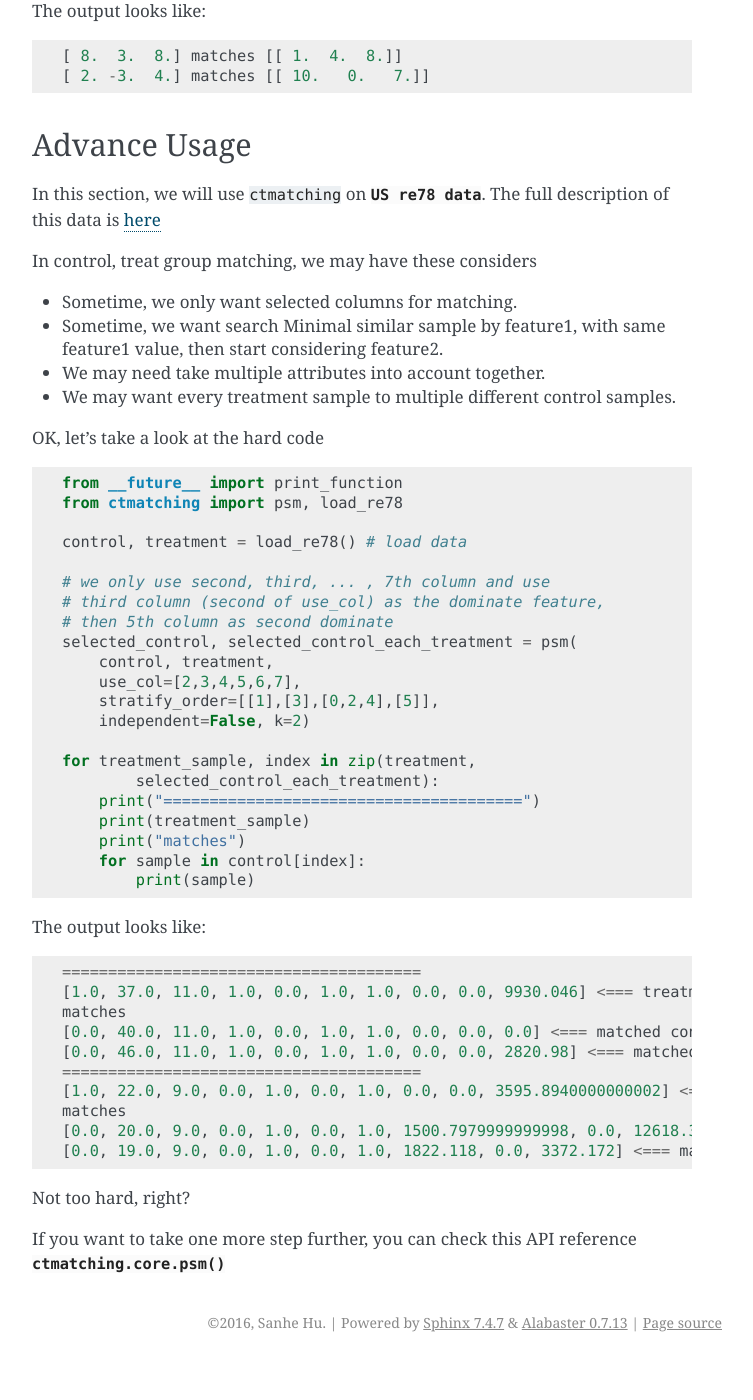
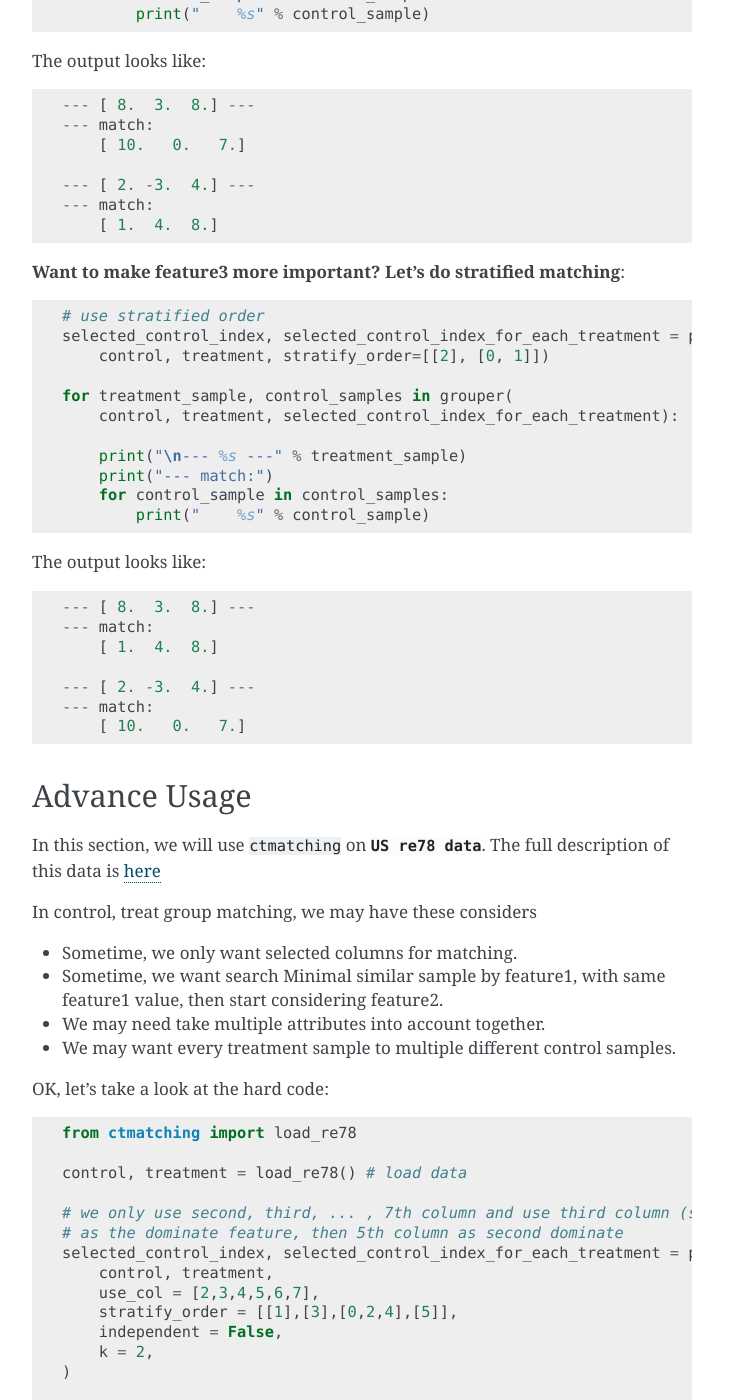
Before and after one commit to MacHu-GWU/ctmatching-project, a Sphinx documentation site: the page built from source/quickstart.rst, in a window 1280 px wide and 1400 px high, scrolled down 849 px. Shown: the whole window, without its empty margins (388-1141 px from the left). Built offline with Sphinx 7.4.7, drawn with Linux system fonts in a browser that asks for light colours; before the commit the page ends 2211 px from its top, so only the background shows below that; some of the changed text lies outside the part shown.

Commit message:
2016-09-08

```diff
--- /dev/null
+++ b/source/ctmatching/core.rst
@@ -0,0 +1,5 @@
+core
+====
+
+.. automodule:: ctmatching.core
+    :members:
--- /dev/null
+++ b/source/ctmatching/dataset.rst
@@ -0,0 +1,5 @@
+dataset
+=======
+
+.. automodule:: ctmatching.dataset
+    :members:
--- /dev/null
+++ b/source/ctmatching/exc.rst
@@ -0,0 +1,5 @@
+exc
+===
+
+.. automodule:: ctmatching.exc
+    :members:
--- /dev/null
+++ b/source/ctmatching/orderedset.rst
@@ -0,0 +1,5 @@
+orderedset
+==========
+
+.. automodule:: ctmatching.orderedset
+    :members:
--- a/source/quickstart.rst
+++ b/source/quickstart.rst
@@ -1,58 +1,77 @@
 Quick Start
 ================================================================================
+``control`` and ``treatment`` is 2d-array like data. Each row is a N-features sample. Let's say ``control`` is Mc x N matrix and ``treatment`` is Mt x N matrix. They don't have to be all numeric data, but we can only use subset of numeric only features for PSM.
+
 
 Minimal usage
 --------------------------------------------------------------------------------
+First, import:
 
-We just select most similar sample from control for each treatment sample:
-
-.. code-block :: python
+We just select most similar sample from control for each treatment sample::
 
 	from __future__ import print_function
-	from ctmatching import psm
 	import numpy as np
+	from ctmatching import psm, grouper
+
+Create some test data::
 
 	control = np.array([[10., 0., 7.], [1., 4., 8.],])
 	treatment = np.array([[8., 3., 8.], [2., -3., 4.],])
 
-	# by default, use_col = None, stratify_order = None,
-	# independent = True, k = 1
-	selected_control, selected_control_each_treatment = psm(
-	    control, treatment)
+Perform psm::
 
-	for treatment_sample, index in zip(treatment,
-		selected_control_each_treatment):
-	    print("%s matches %s" % (treatment_sample, control[index]))
+	# by default, use_col = None, stratify_order = None, independent = True, k = 1
+	selected_control_index, selected_control_index_for_each_treatment = psm(control, treatment)
 
-The output looks like:
+Display the matching::
 
-.. code-block:: python
+	for treatment_sample, control_samples in grouper(
+	    control, treatment, selected_control_index_for_each_treatment):
 
-	[ 8.  3.  8.] matches [[ 10.   0.   7.]]
-	[ 2. -3.  4.] matches [[ 1.  4.  8.]]
+	    print("\n--- %s ---" % treatment_sample)
+	    print("--- match:")
+	    for control_sample in control_samples:
+	        print("    %s" % control_sample)
 
-Want to set feature3 more important? Let's do stratified matching:
+The output looks like::
 
-.. code-block:: python
+	--- [ 8.  3.  8.] ---
+	--- match:
+	    [ 10.   0.   7.]
 
-	selected_control, selected_control_each_treatment = psm(
+	--- [ 2. -3.  4.] ---
+	--- match:
+	    [ 1.  4.  8.]
+
+
+**Want to make feature3 more important? Let's do stratified matching**::
+
+
+	# use stratified order
+	selected_control_index, selected_control_index_for_each_treatment = psm(
 	    control, treatment, stratify_order=[[2], [0, 1]])
 
-	for treatment_sample, index in zip(treatment,
-		selected_control_each_treatment):
-	    print("%s matches %s" % (treatment_sample, control[index]))
+	for treatment_sample, control_samples in grouper(
+	    control, treatment, selected_control_index_for_each_treatment):
 
-The output looks like:
+	    print("\n--- %s ---" % treatment_sample)
+	    print("--- match:")
+	    for control_sample in control_samples:
+	        print("    %s" % control_sample)
 
-.. code-block:: python
+The output looks like::
 
-	[ 8.  3.  8.] matches [[ 1.  4.  8.]]
-	[ 2. -3.  4.] matches [[ 10.   0.   7.]]
+	--- [ 8.  3.  8.] ---
+	--- match:
+	    [ 1.  4.  8.]
+
+	--- [ 2. -3.  4.] ---
+	--- match:
+	    [ 10.   0.   7.]
 
 
 Advance Usage
 --------------------------------------------------------------------------------
-
 In this section, we will use ``ctmatching`` on :mod:`US re78 data <ctmatching.dataset>`. The full description of this data is `here <http://users.nber.org/~rdehejia/data/nswdata2.html>`_
 
 In control, treat group matching, we may have these considers
@@ -62,47 +81,48 @@
 - We may need take multiple attributes into account together.
 - We may want every treatment sample to multiple different control samples.
 
-OK, let's take a look at the hard code
+OK, let's take a look at the hard code::
 
-.. code-block :: python
-
-	from __future__ import print_function
-	from ctmatching import psm, load_re78
+	from ctmatching import load_re78
 
 	control, treatment = load_re78() # load data
 
-	# we only use second, third, ... , 7th column and use
-	# third column (second of use_col) as the dominate feature,
-	# then 5th column as second dominate
-	selected_control, selected_control_each_treatment = psm(
+	# we only use second, third, ... , 7th column and use third column (second of use_col)
+	# as the dominate feature, then 5th column as second dominate
+	selected_control_index, selected_control_index_for_each_treatment = psm(
 	    control, treatment,
-	    use_col=[2,3,4,5,6,7],
-	    stratify_order=[[1],[3],[0,2,4],[5]],
-	    independent=False, k=2)
+	    use_col = [2,3,4,5,6,7],
+	    stratify_order = [[1],[3],[0,2,4],[5]],
+	    independent = False,
+	    k = 2,
+	)
 
-	for treatment_sample, index in zip(treatment,
-		selected_control_each_treatment):
-	    print("=======================================")
-	    print(treatment_sample)
-	    print("matches")
-	    for sample in control[index]:
-	        print(sample)
+	for treatment_sample, control_samples in grouper(
+	    control, treatment, selected_control_index_for_each_treatment):
 
-The output looks like:
+	    print("\n--- %s ---" % treatment_sample)
+	    print("--- match:")
+	    for control_sample in control_samples:
+	        print("    %s" % control_sample)
 
-.. code-block:: python
+The output looks like::
 
-	=======================================
-	[1.0, 37.0, 11.0, 1.0, 0.0, 1.0, 1.0, 0.0, 0.0, 9930.046] <=== treatment
-	matches
-	[0.0, 40.0, 11.0, 1.0, 0.0, 1.0, 1.0, 0.0, 0.0, 0.0] <=== matched control1
-	[0.0, 46.0, 11.0, 1.0, 0.0, 1.0, 1.0, 0.0, 0.0, 2820.98] <=== matched control2
-	=======================================
-	[1.0, 22.0, 9.0, 0.0, 1.0, 0.0, 1.0, 0.0, 0.0, 3595.8940000000002] <=== treatment
-	matches
-	[0.0, 20.0, 9.0, 0.0, 1.0, 0.0, 1.0, 1500.7979999999998, 0.0, 12618.31] <=== matched control1
-	[0.0, 19.0, 9.0, 0.0, 1.0, 0.0, 1.0, 1822.118, 0.0, 3372.172] <=== matched control2
+	--- ['NSW1' '1' '37' '11' '1' '0' '1' '1' '0.0' '0.0' '9930.046'] ---
+	--- match:
+	    ['PSID368' '0' '40' '11' '1' '0' '1' '1' '0.0' '0.0' '0.0']
+	    ['PSID375' '0' '46' '11' '1' '0' '1' '1' '0.0' '0.0' '2820.98']
+
+	--- ['NSW2' '1' '22' '9' '0' '1' '0' '1' '0.0' '0.0' '3595.894'] ---
+	--- match:
+	    ['PSID341' '0' '20' '9' '0' '1' '0' '1' '1500.798' '0.0' '12618.31']
+	    ['PSID334' '0' '19' '9' '0' '1' '0' '1' '1822.118' '0.0' '3372.172']
+
+	--- ['NSW3' '1' '30' '12' '1' '0' '0' '0' '0.0' '0.0' '24909.45'] ---
+	--- match:
+	    ['PSID99' '0' '28' '12' '1' '0' '0' '0' '16722.34' '4253.806' '7314.747']
+	    ['PSID159' '0' '28' '12' '1' '0' '0' '0' '6285.328' '2255.806' '7310.313']
+	...
 
 Not too hard, right?
 
-If you want to take one more step further, you can check this API reference :func:`ctmatching.core.psm`
+If you want to take one more step further, you should check this API reference :func:`ctmatching.core.psm`
```
Also changed, not shown: README.rst (added, +54 -0 lines), ctmatching/__init__.py (+4 -11 lines), readme1.rst (deleted, +0 -55 lines), source/ctmatching/__init__.rst (added, +16 -0 lines), 2 other files.
